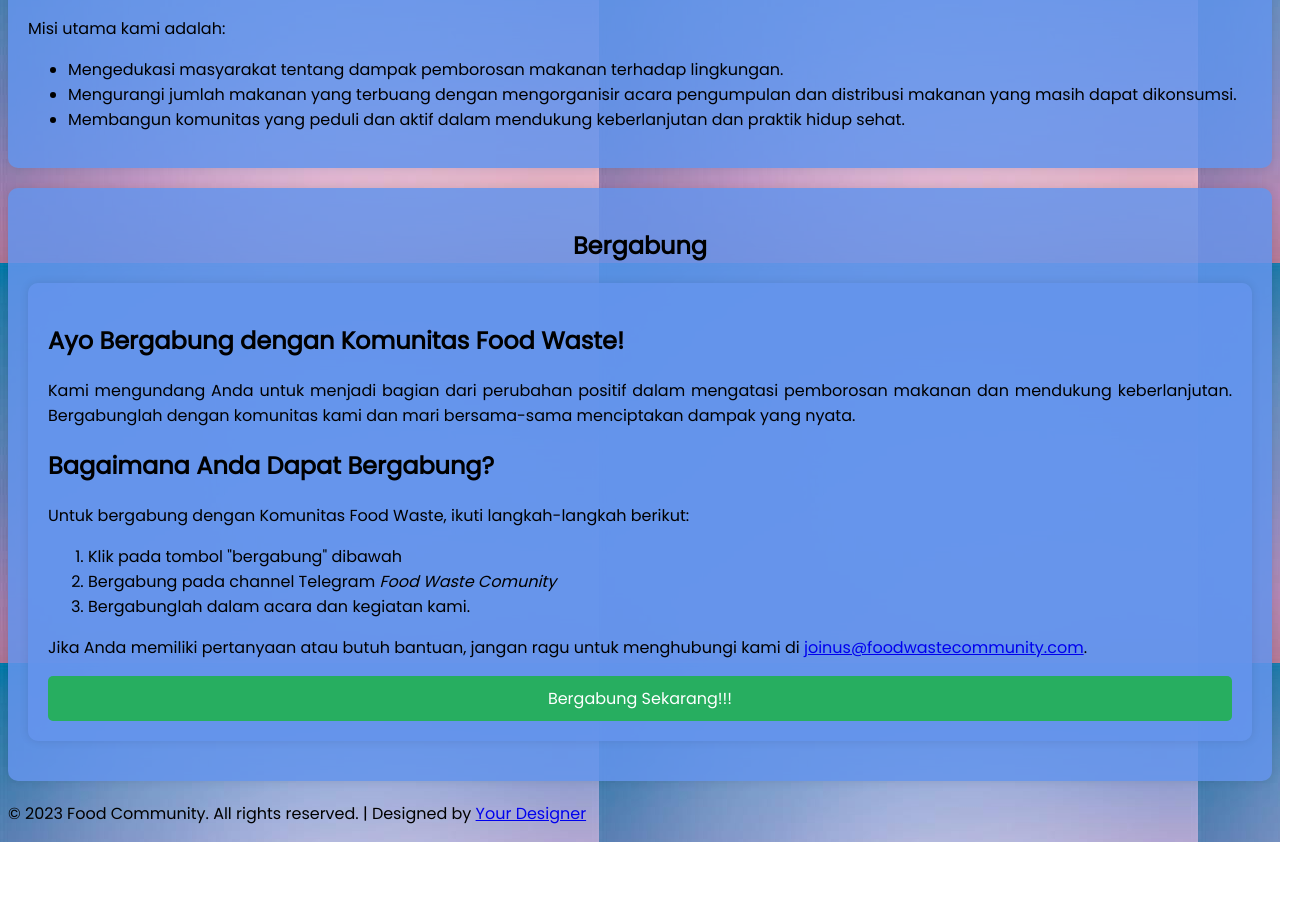
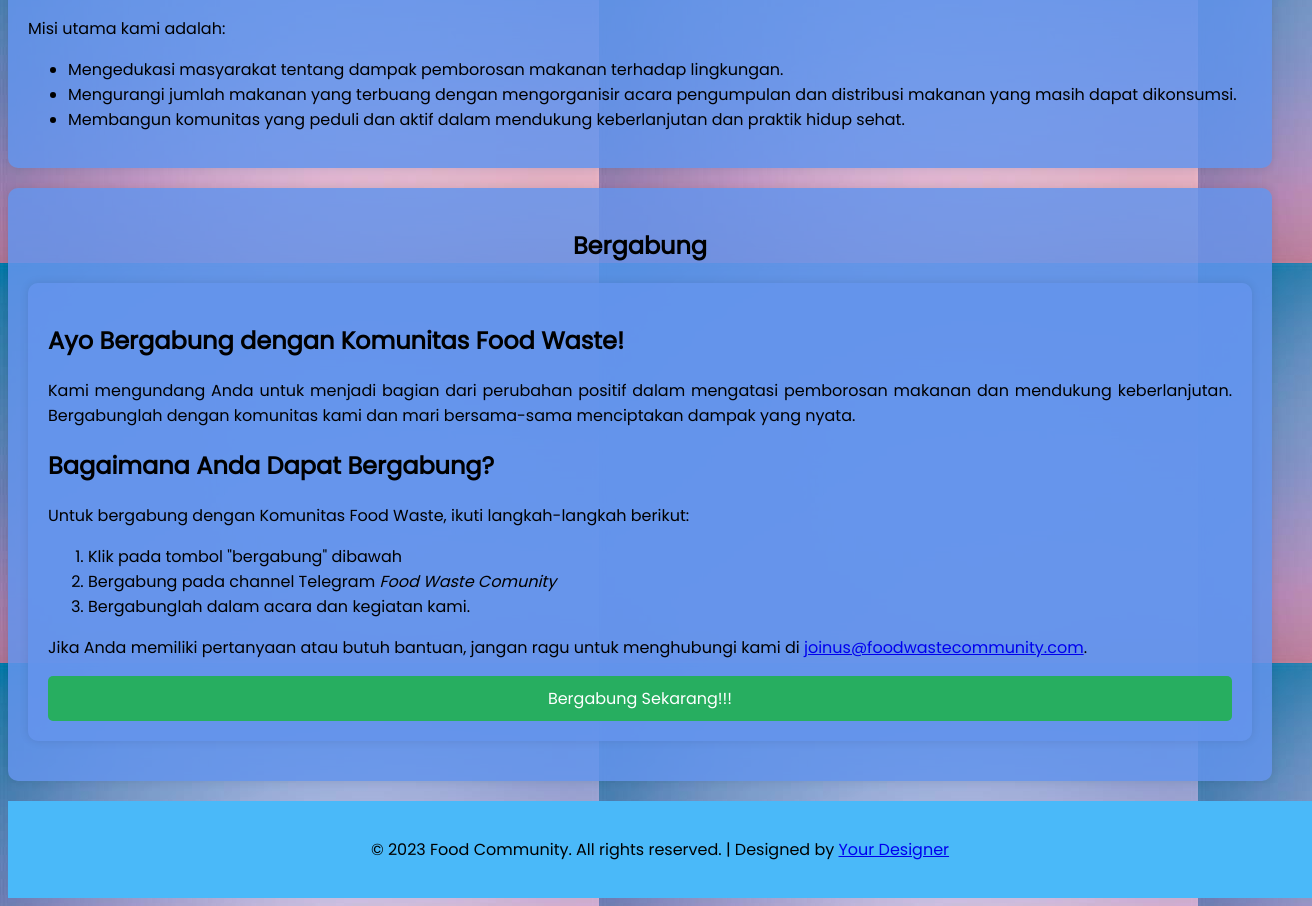
Before and after one commit to felixwiranata1233/uas_manajemenprojekfelix, a plain HTML site: page index.html in a window 1280 px wide. Shown: the part 1737-2643 px from the top of the page, 1312 px wide, since content can reach past the window. Before the commit the page ends 2579 px from the top, so only its background shows below. Drawn offline with Linux system fonts and the light colour scheme.

Commit message:
menambahkan style footnote

```diff
--- a/style.css
+++ b/style.css
@@ -1,5 +1,3 @@
-style.css
-
 style.css * {
   margin: 0;
   padding: 0;
@@ -13,7 +11,14 @@ body {
 .custom-center {
   text-align: center;
 }
-
+footer {
+  text-align: center;
+  padding: 20px;
+  background-color: #4ab9f9;
+  position: flex;
+  bottom: 0;
+  width: 100%;
+}
 /* Nav Bar */
 nav {
   display: flex;
```
